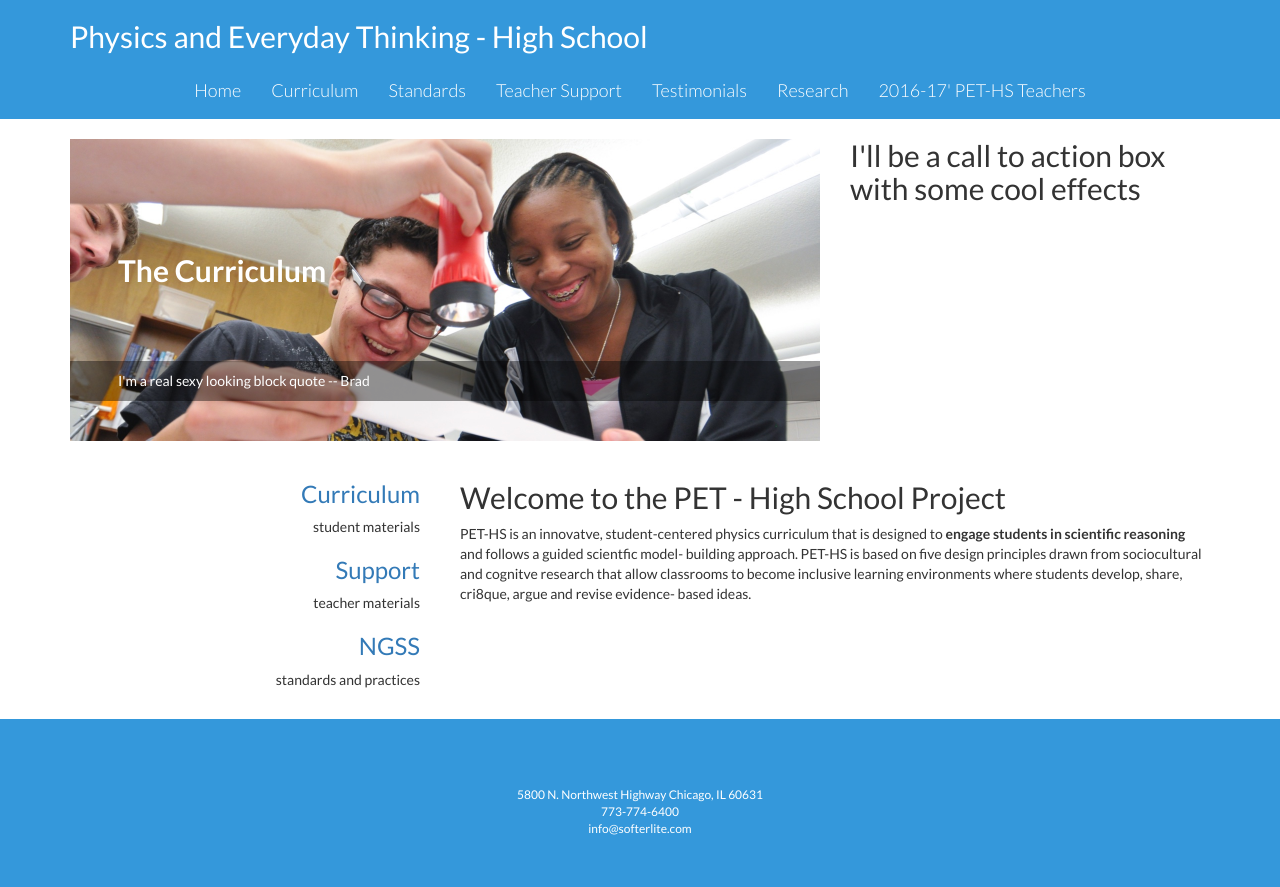
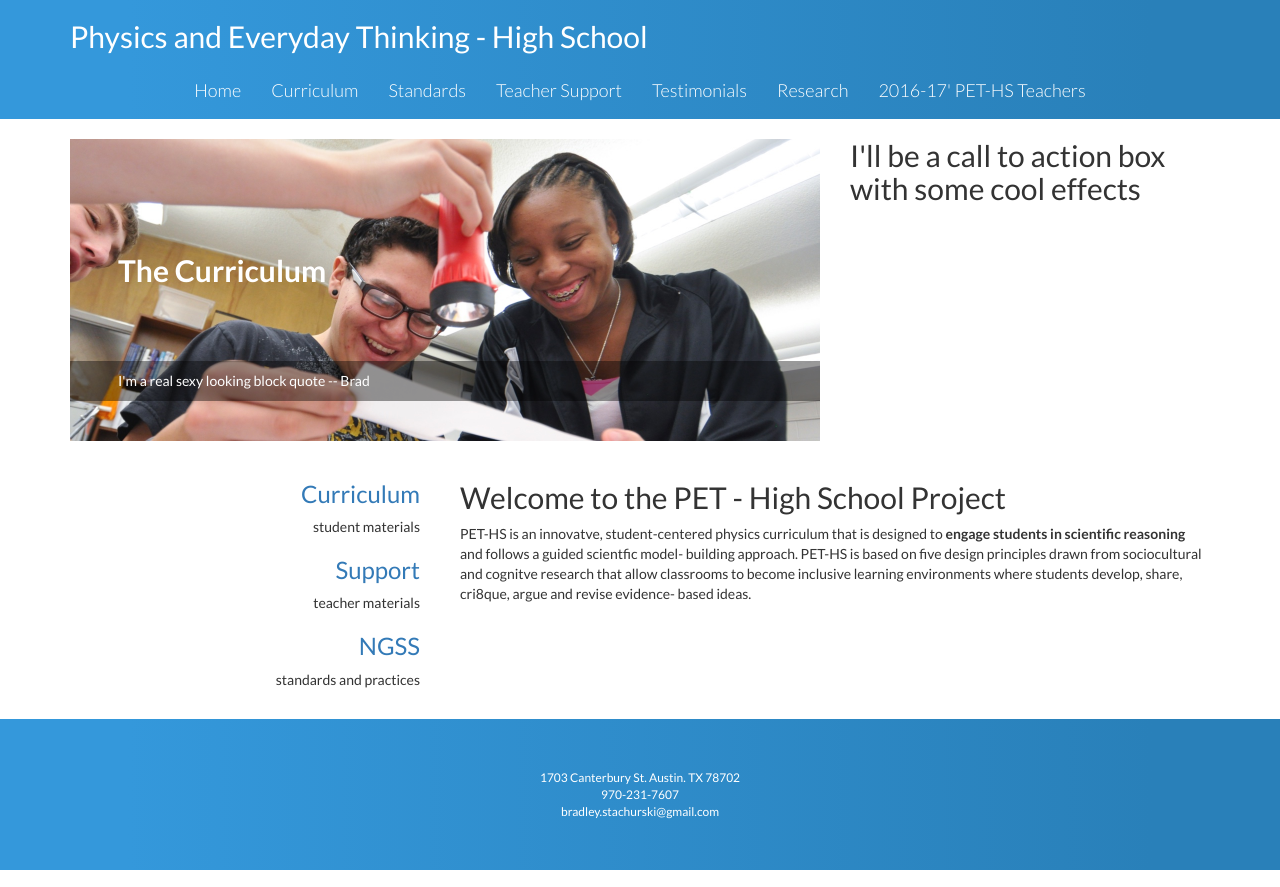
Before and after one commit to bradleystachurski/PETHighSchool, a website: page index.html in a window 1280 px wide. Drawn offline with nearby package versions, Linux system fonts and the light colour scheme.

Commit message:
Working initial layout

```diff
--- a/index.html
+++ b/index.html
@@ -267,16 +267,11 @@
     <div class="container">
         <div class="row">
             <div class="text-center">
-                <img src="#" alt=""/>
-            </div>
-        </div>
-        <div class="row">
-            <div class="text-center">
-                <span>5800 N. Northwest Highway Chicago, IL 60631</span>
+                <span>1703 Canterbury St. Austin. TX 78702</span>
                 <br/>
-                <span>773-774-6400</span>
+                <span>970-231-7607</span>
                 <br/>
-                <span>info@softerlite.com</span>
+                <span>bradley.stachurski@gmail.com</span>
             </div>
         </div>
     </div>
--- a/less/creative.less
+++ b/less/creative.less
@@ -48,7 +48,7 @@ nav ul {
     position: absolute;
     overflow: hidden;
     padding:20px;
-    top:-20px;
+    top:-40px;
     border-radius:2px;
     transition: all 0.25s;
     transform: translateY(100px);
@@ -71,7 +71,8 @@ nav ul {
     width:100px;
     height:100px;
     position: absolute;
-    background: #fff;
+    //background: #fff;
+    background: rgba(255, 255, 255, 0.9);
     border-radius: 4px;
     box-shadow: 0 50px 100px rgba(50,50,93,.1), 0 15px 35px rgba(50,50,93,.15), 0 5px 15px rgba(0,0,0,.1);
     transition:all 0.3s, opacity 0.1s, translate 0.2s;
@@ -119,7 +120,7 @@ nav ul {
 
 .dropdown a {
     text-decoration: none;
-    color: #ffc600;
+    color: #2980b9
 }
 
 a.button {
@@ -187,7 +188,7 @@ a.button {
 
 footer {
     padding: 50px 0;
-    background-color: @theme-primary;
+    background: @theme-gradient;
     color: white;
     font-size: 12px;
     span {
@@ -242,7 +243,7 @@ footer {
 }
 
 .header {
-    background: @theme-primary;
+    background: @theme-gradient;
 
     .title {
         color: white;
--- a/less/variables.less
+++ b/less/variables.less
@@ -3,6 +3,8 @@
 // Gray and Brand Colors for use across theme
 
 @theme-primary:    #3498db;
+@theme-gradient:   linear-gradient(90deg, #3498db 10%, #2980b9 90%);
+
 
 @gray-base:        #000;
 @gray-darker:      lighten(@gray-base, 13.5%); // #222
```
Also changed, not shown: css/creative.css, css/creative.min.css.
